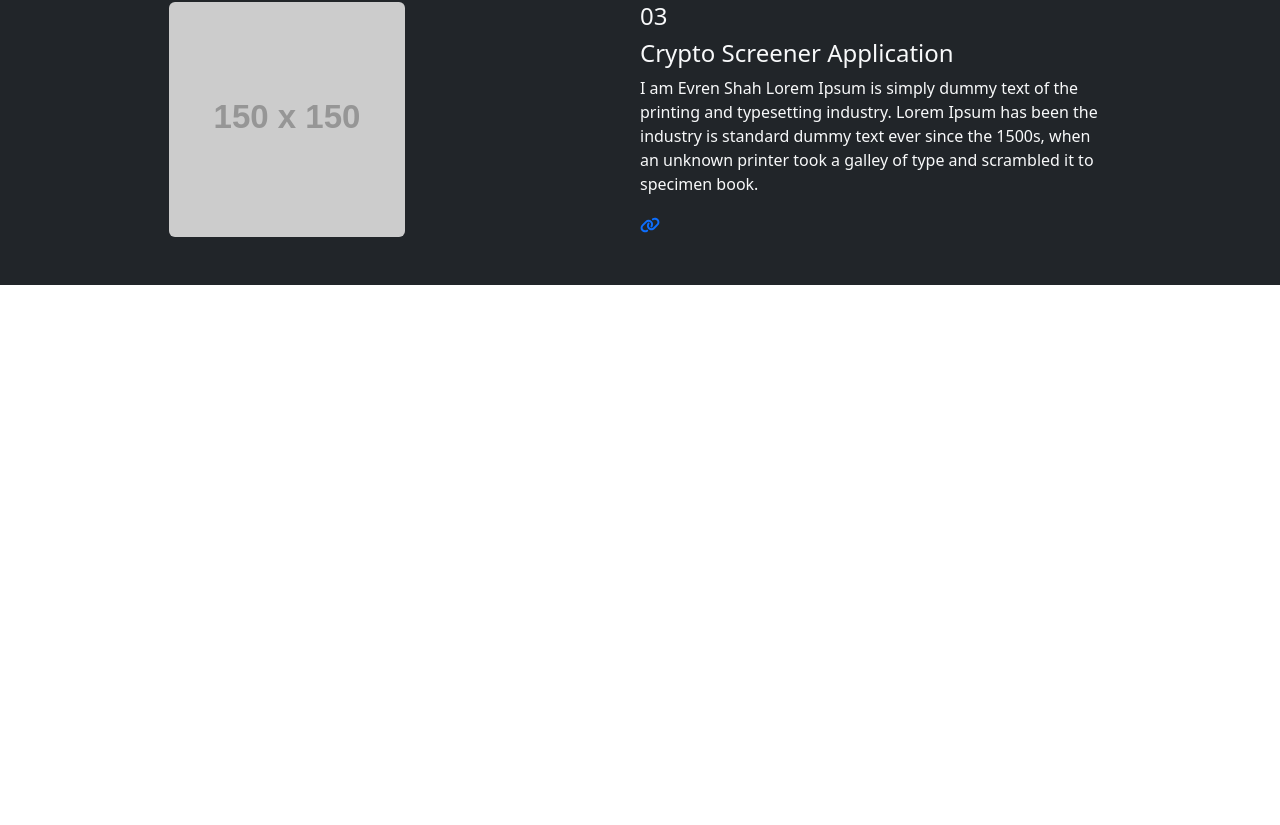
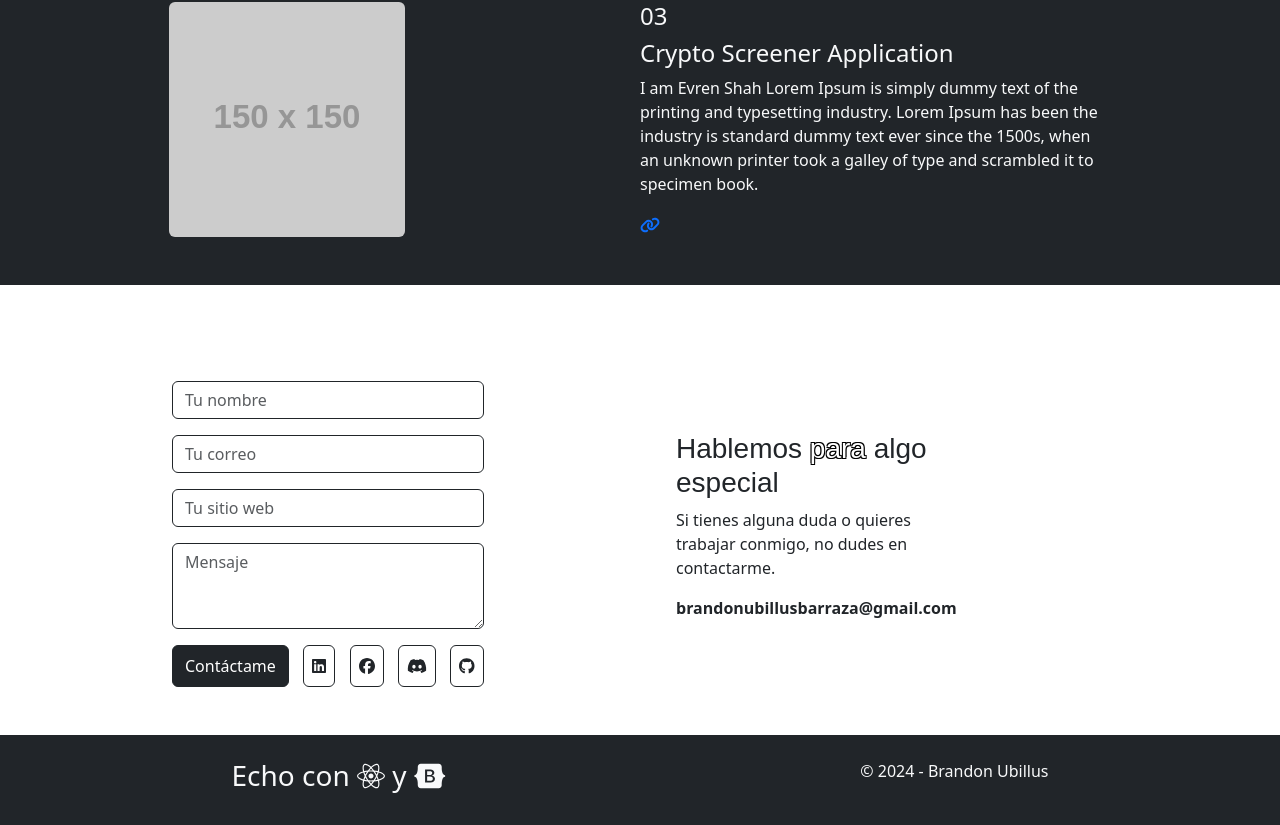
Before and after one commit to Brandon-code96/portafolio, a React (Vite) app: page / in a window 1280 px wide. Shown: the part 1965-2790 px from the top of the page. Before the commit the page ends 2250 px from the top, so only its background shows below. Built offline with nearby package versions, Linux system fonts and the light colour scheme; a web font is replaced by a local one.

Commit message:
chore: Agregar el componente Footer y Form para el pie de página y el formulario de contacto

```diff
--- a/src/App.jsx
+++ b/src/App.jsx
@@ -1,4 +1,6 @@
 import AboutMe from "./components/AboutMe";
+import Footer from "./components/Footer";
+import Form from "./components/Form";
 import NavBar from "./components/NavBar";
 import Proyects from "./components/Proyects";
 import Section from "./components/Section";
@@ -13,6 +15,8 @@ function App() {
       <Skills />
       <AboutMe />
       <Proyects />
+      <Form />
+      <Footer />
    </>
   )
 }
--- /dev/null
+++ b/src/components/Footer.jsx
@@ -0,0 +1,19 @@
+import { faBootstrap, faReact} from "@fortawesome/free-brands-svg-icons";
+
+import Icon from "./Icon"
+
+const icons = {
+    react: <Icon icon={faReact}/>,
+    bootstrap: <Icon icon={faBootstrap}/>,
+}
+
+function Footer ()  {
+  return (
+    <footer className="bg-dark container mw-100 text-light d-flex justify-content-around p-4">
+        <h3>Echo con {icons.react} y {icons.bootstrap}</h3>
+        <p>© 2024 - Brandon Ubillus</p>
+    </footer>
+  )
+}
+
+export default Footer
--- /dev/null
+++ b/src/components/Form.jsx
@@ -0,0 +1,59 @@
+import { faFacebook, faLinkedin, faDiscord, faGithub} from "@fortawesome/free-brands-svg-icons";
+import Icon from "./Icon"
+
+const socialLinks = {
+  linkedin: <Icon icon={faLinkedin} url={'https://www.linkedin.com'}/>,
+  facebook: <Icon icon={faFacebook}/>,
+  discord: <Icon icon={faDiscord}/>,
+  gitHub: <Icon icon={faGithub}/>
+}
+const keys = Object.keys(socialLinks);
+
+
+function Form() {
+  return (
+    <section id="contact" className="contact my-5">
+      <div className="container w-75">
+        <div className="d-flex align-items-center row-cols-3 gap-5">
+
+          <form action="forms/contact.php" method="post" role="form" className="php-email-form mt-5">
+            <div className="form-group mb-3">
+              <input type="text" name="name" className="form-control border border-dark" id="name" placeholder="Tu nombre" required />
+            </div>
+            <div className="form-group mb-3">
+              <input type="email" className="form-control border border-dark" name="email" id="email" placeholder="Tu correo" required />
+            </div>
+            <div className="form-group mb-3 ">
+              <input type="text" className="form-control border border-dark" name="subject" id="subject" placeholder="Tu sitio web"/>
+            </div>
+            <div className="form-group mb-3">
+              <textarea className="form-control border border-dark" name="message" rows="3" placeholder="Mensaje"></textarea>
+            </div>
+            <div className="d-flex justify-content-between">
+              <button type="submit" className="btn btn-dark">Contáctame</button>
+
+              {keys.map((key) => (
+                <a key={key} href={socialLinks[key].props.url || '#'}
+                className="text-dark border border-dark p-2 rounded">
+                  {socialLinks[key]}
+                </a>
+              ))}
+
+            </div>
+          </form>
+
+          <div className="container mt-5">
+            <h3 className="myName"> Hablemos <span className="myOficio"> para </span> algo especial </h3>
+            <p className="lh-base">Si tienes alguna duda o quieres trabajar conmigo, no dudes en contactarme.</p>
+            <p className="fw-bold"> brandonubillusbarraza@gmail.com </p>
+          </div>
+
+        </div>
+
+
+      </div>
+    </section>
+  )
+}
+
+export default Form
```
